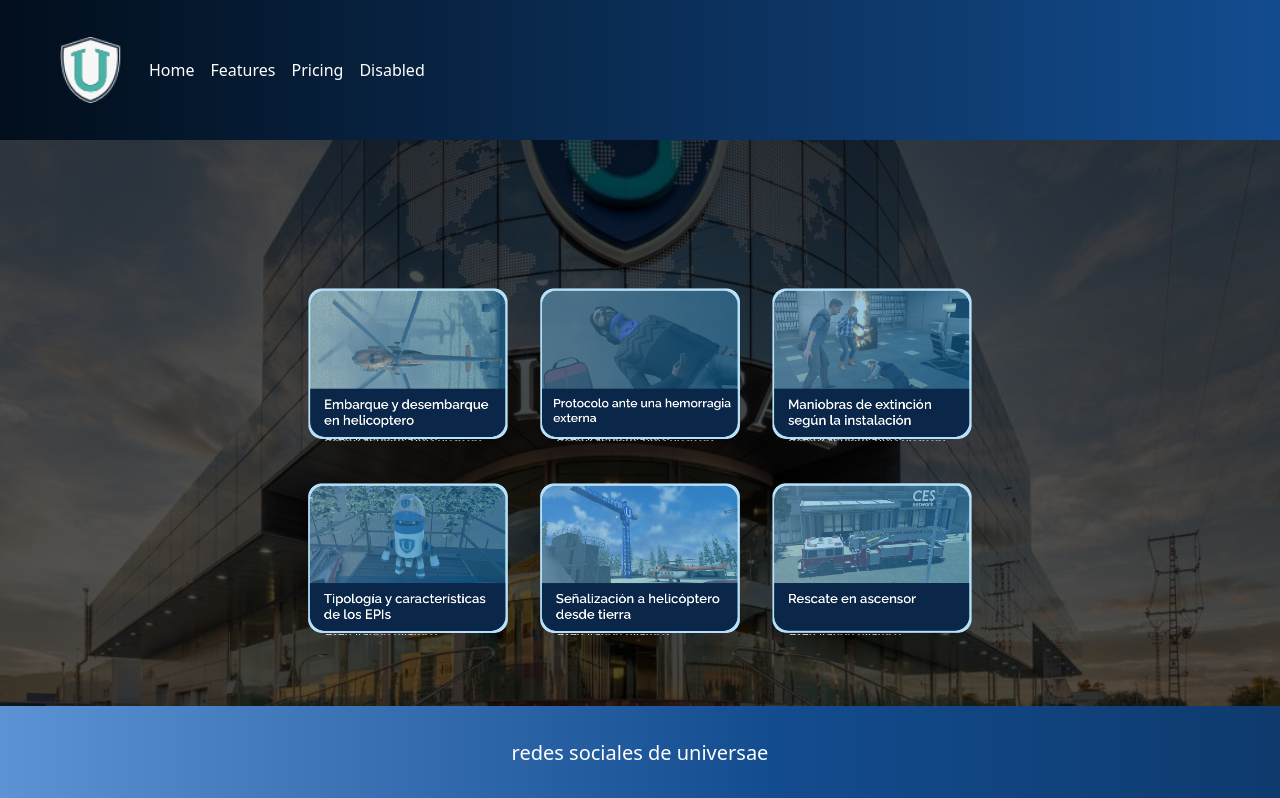
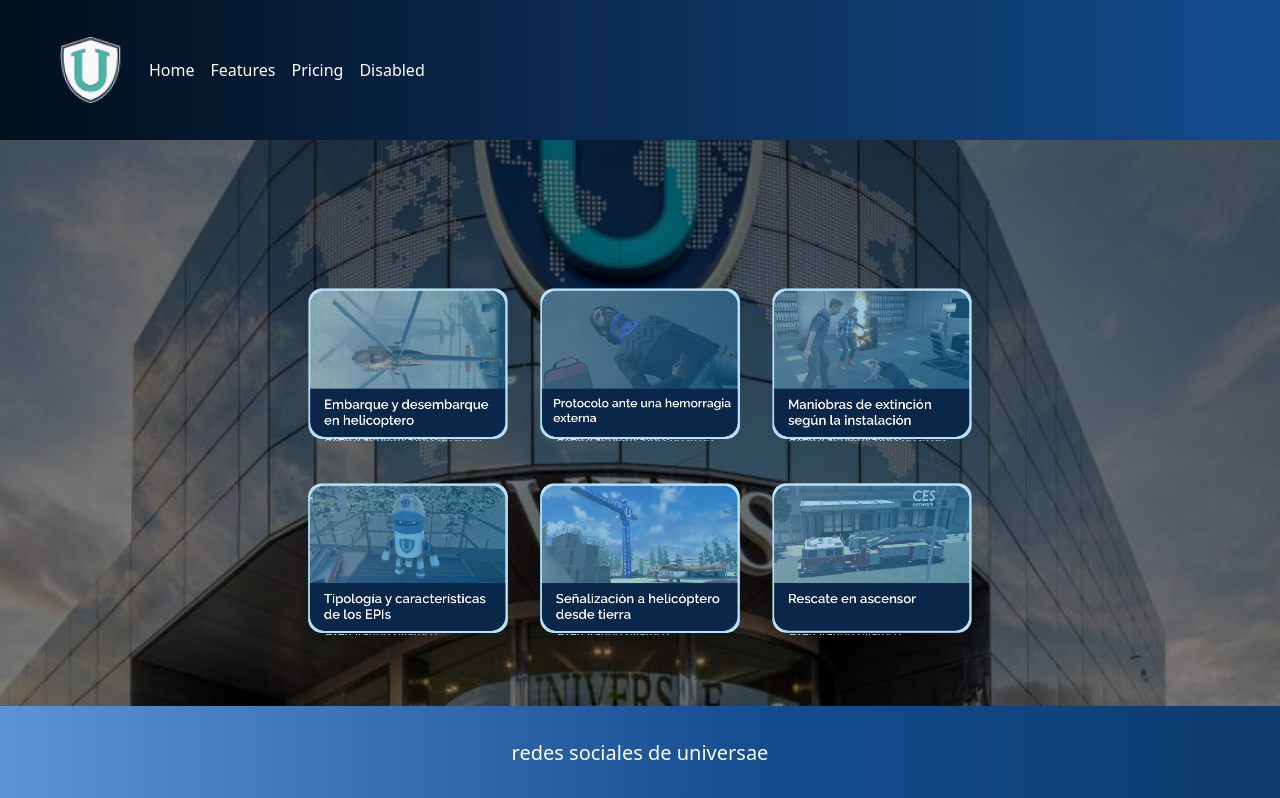
Before and after one commit to enrfercas/Juego-Universae, a React (Vite) app: page / in a window 1280 px wide. Shown: the top 798 px of the page. Built offline with nearby package versions, Linux system fonts and the light colour scheme.

Commit message:
cambio de fondo de la web

```diff
--- a/src/index.css
+++ b/src/index.css
@@ -1,30 +1,26 @@
 
 
-html {
 
-    background-image: url(../public/universae-fondo.jpg);
+
+
+body {
+    background-image: url(../public/Games-Images/fondo_universae.png);
     background-repeat: no-repeat;
     background-size: cover; /* Cambiado de 'contain' a 'cover' */
     background-position: center center;
     z-index: -5;
+    height: 100vh;
 }
-body {
-    background-color: transparent;
+@media (max-width: 768px){
+    body {
+        height: auto;
+
+    }
 }
 
 
 
-html::after {
-    content: "";
-    background-color: rgba(0, 0, 0, 0.675); /* Color negro con una opacidad del 40% */
-    position: absolute;
-    top: 0;
-    left: 0;
-    width: 100%;
-    height: 100%;
-    z-index: -1;
-     /* Asegura que el color de fondo esté detrás de la imagen */
-}
+
 
 
 .body-content {
@@ -35,6 +31,11 @@ html::after {
 
 
 }
+@media(max-width: 768px){
+    .body-content {
+        width: 100%;
+    }
+}
 @media (max-width: 580px) {
     .body-content {
         padding: 2rem;
```
Also changed, not shown: public/Games-Images/fondo_universae.png (added).
